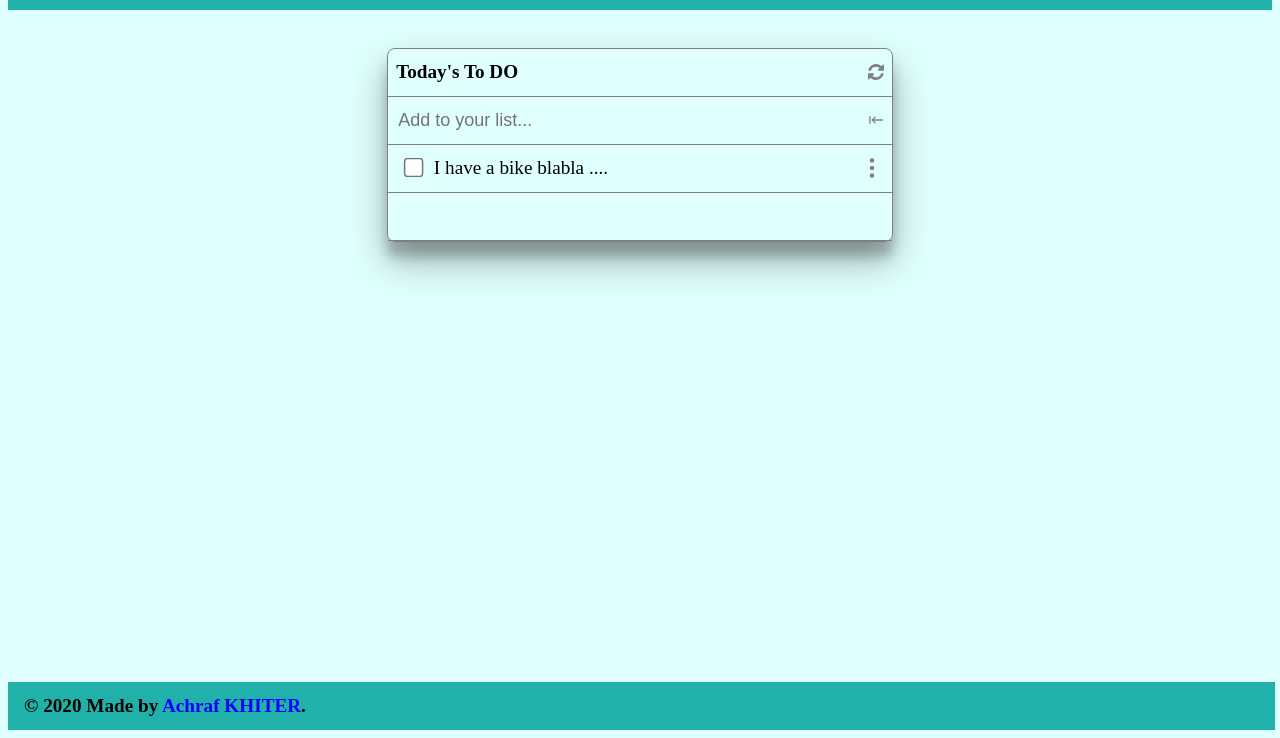
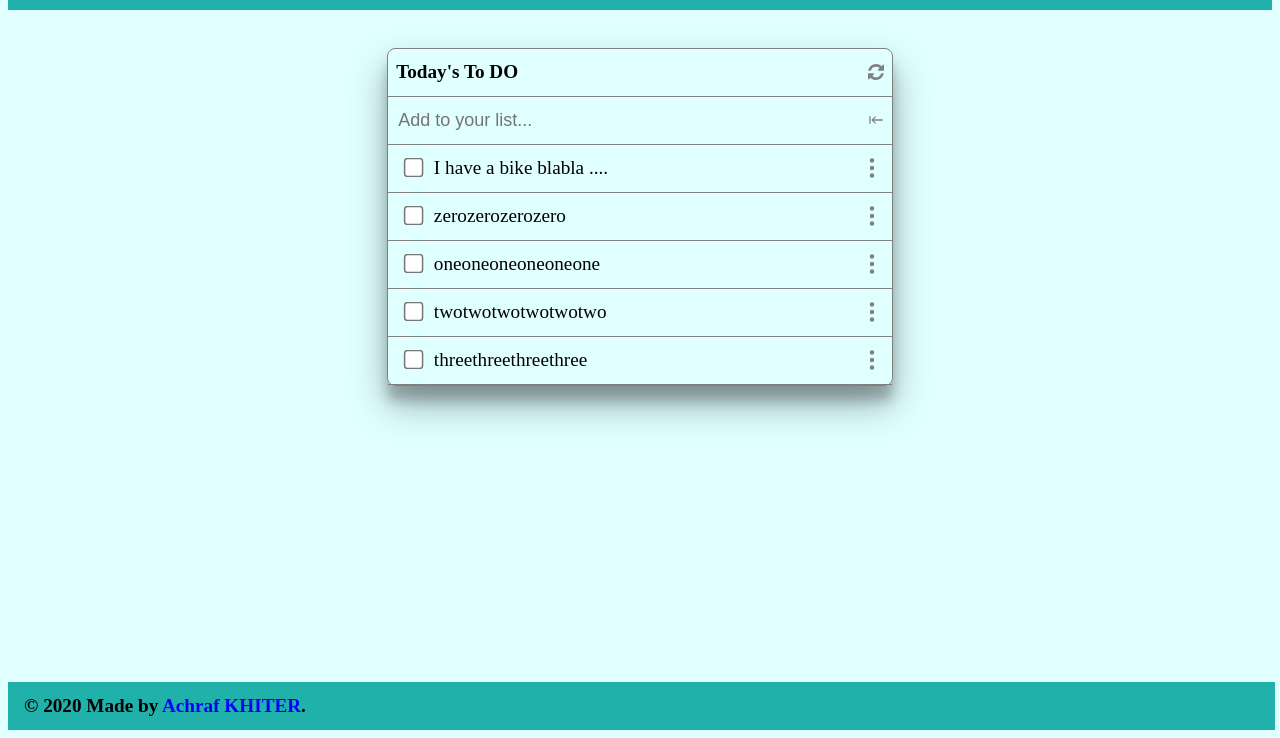
Before and after one commit to khitermedachraf/To-Do-list, a website built with webpack: page src/index.html in a window 1280 px wide. Shown: the part 62-800 px from the top of the page. Built offline with nearby package versions, Linux system fonts and the light colour scheme.

Commit message:
Add Js to render the dynamically created list of tasks

```diff
--- a/src/index.html
+++ b/src/index.html
@@ -65,7 +65,6 @@
               />
             </svg>
           </li>
-          <li></li>
         </ul>
       </div>
     </main>
--- a/src/index.js
+++ b/src/index.js
@@ -4,28 +4,34 @@ import './style.css';
 const todoTasks = [
   {
     index: 0,
-    description: 'oneoneoneoneoneone',
+    description: 'zerozerozerozero',
     completed: false,
   },
   {
     index: 1,
-    description: 'twotwotwotwotwotwo',
-    completed: false,
+    description: 'oneoneoneoneoneone',
+    completed: true,
   },
   {
     index: 2,
-    description: 'threethreethreethreethreethree',
+    description: 'twotwotwotwotwotwo',
+    completed: true,
+  },
+  {
+    index: 3,
+    description: 'threethreethreethree',
     completed: false,
   },
 ];
 
 const todoList = document.getElementById('todo-list');
 
+// Write a function to iterate over the tasks array and
+// populate an HTML list item element for each task.
 const displayTasks = (todoTasks) => {
   for (let i = 0; i < todoTasks.length; i++) {
-    let task;
+    const task = document.createElement('li');
     task.innerHTML = `
-    <li>
     <div>
       <input
         type="checkbox"
@@ -34,7 +40,7 @@ const displayTasks = (todoTasks) => {
         value="task${todoTasks[i].index}"
         class="checkbox"
       />
-      <label for="task${todoTasks[i].index}">task${todoTasks[i].description}</label>
+      <label for="task${todoTasks[i].index}">${todoTasks[i].description}</label>
     </div>
     <svg
       xmlns="http://www.w3.org/2000/svg"
@@ -47,7 +53,12 @@ const displayTasks = (todoTasks) => {
         d="M9.5 13a1.5 1.5 0 1 1-3 0a1.5 1.5 0 0 1 3 0zm0-5a1.5 1.5 0 1 1-3 0a1.5 1.5 0 0 1 3 0zm0-5a1.5 1.5 0 1 1-3 0a1.5 1.5 0 0 1 3 0z"
       />
     </svg>
-    </li>
     `;
+    todoList.appendChild(task);
   }
 };
+
+// On page load render the dynamically created list of tasks in the dedicated placeholder.
+window.addEventListener('load', () => {
+  displayTasks(todoTasks);
+});
```
